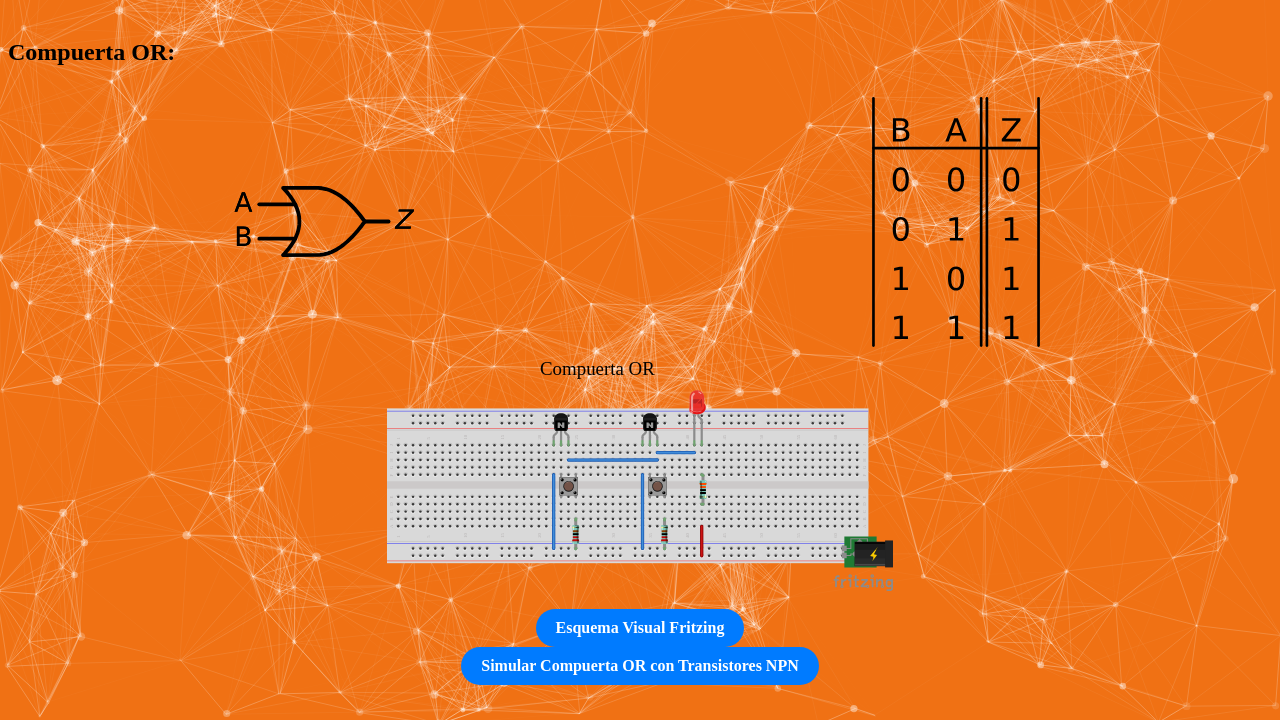
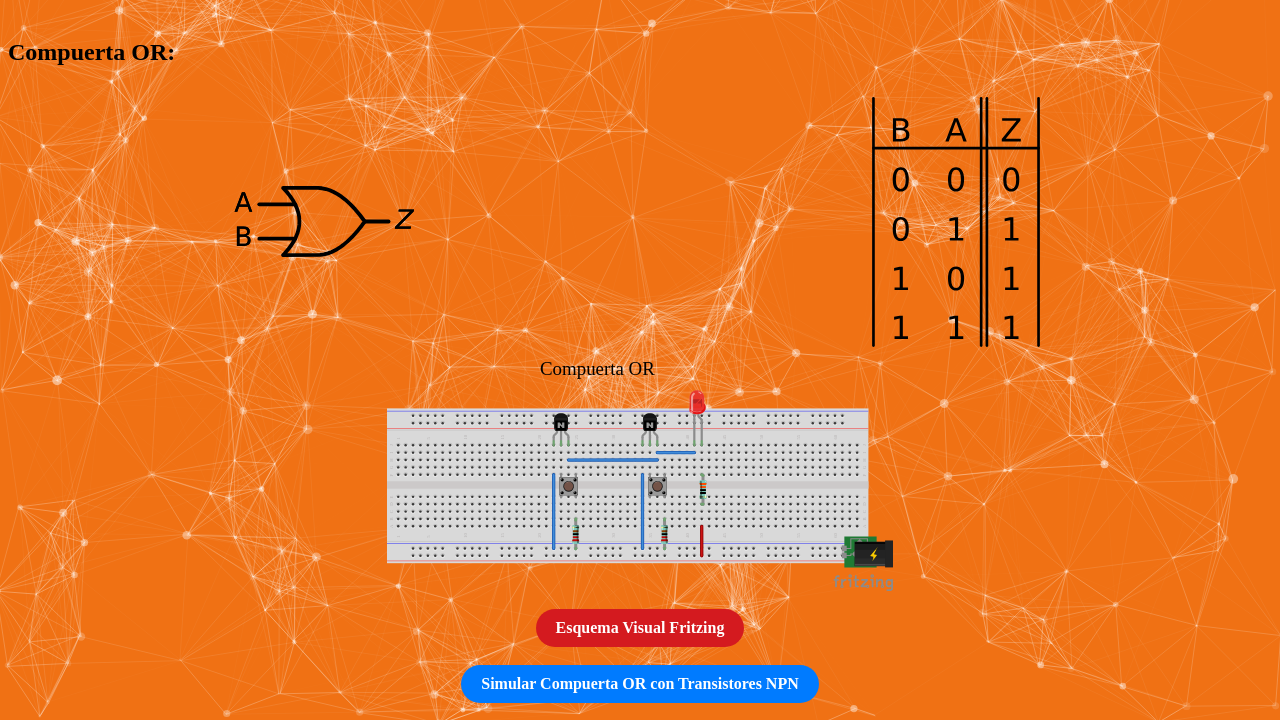
Before and after one commit to PIBSAS/Compuertas, a plain HTML site: page index.html in a window 1280 px wide. Shown: the part 79-799 px from the top of the page. Drawn offline with Linux system fonts and the light colour scheme; animation ran at ten frames a second.

Commit message:
Update index.html

```diff
--- a/index.html
+++ b/index.html
@@ -85,7 +85,7 @@
     </div>
     <div class="fritz">
         <img src="parts/OR_bb.svg" alt="OR con Transistores NPN 2N2222A"><br>
-        <a href="parts/OR.fzz" class="boton-enlace" target="_blank" download="OR.fzz">Esquema Visual Fritzing</a>
+        <a href="parts/OR.fzz" class="boton-fritz" target="_blank" download="OR.fzz">Esquema Visual Fritzing</a><br>
         <a href="or.html" class="boton-enlace" target="_blank">Simular Compuerta OR con Transistores NPN</a>
     </div>
     <br>
```
